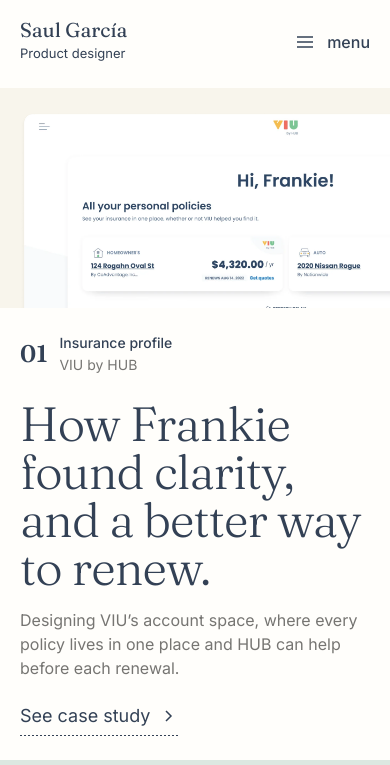
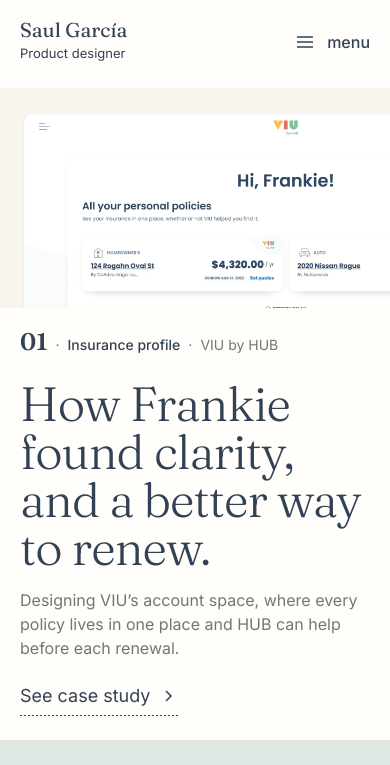
Before and after one commit to savsgarcia/portfolio, a plain HTML site: page index.html in a window 390 px wide. Shown: the top 765 px of the page. Drawn offline with Linux system fonts and the light colour scheme.

Commit message:
Mobile eyebrow on one line: number · project · company
Co-Authored-By: Claude Opus 5.5 <noreply@anthropic.com>
Claude-Session: https://claude.ai/code/session_014oW9rryPzLSdmVNbG2KxAd

```diff
--- a/styles.css
+++ b/styles.css
@@ -683,17 +683,19 @@ a.cta,
     padding: 4px 0 64px; /* + the top bar's 20px bottom padding = 24px visible gap */
   }
   .case .project-copy { padding: 0 var(--gutter); max-width: 640px; }
-  /* Number on the left, project name + company stacked on its right */
+  /* One line: 01 · Project name · Company */
   .case-eyebrow {
-    display: grid;
-    grid-template-columns: auto 1fr;
-    column-gap: 12px;
-    align-items: center;
+    display: flex;
+    flex-wrap: wrap;
+    align-items: baseline;
+    column-gap: 8px;
     padding: 0 var(--gutter) 24px;
   }
-  .case-eyebrow .project-tab-num { grid-row: 1 / 3; margin: 0; color: var(--ink); }
-  .case-name { grid-column: 2; font-size: 14px; line-height: 22px; font-weight: 500; }
-  .case-client { grid-column: 2; font-size: 14px; line-height: 22px; color: var(--muted); }
+  .case-eyebrow .project-tab-num { margin: 0; color: var(--ink); }
+  .case-name { font-size: 14px; line-height: 22px; font-weight: 500; }
+  .case-client { font-size: 14px; line-height: 22px; color: var(--muted); }
+  .case-name::before,
+  .case-client::before { content: "·"; margin-right: 8px; color: var(--muted); font-weight: 400; }
   .case-eyebrow { padding-top: 24px; }
 
   /* Close-up of the product: image shown large and cropped by the panel */
```
